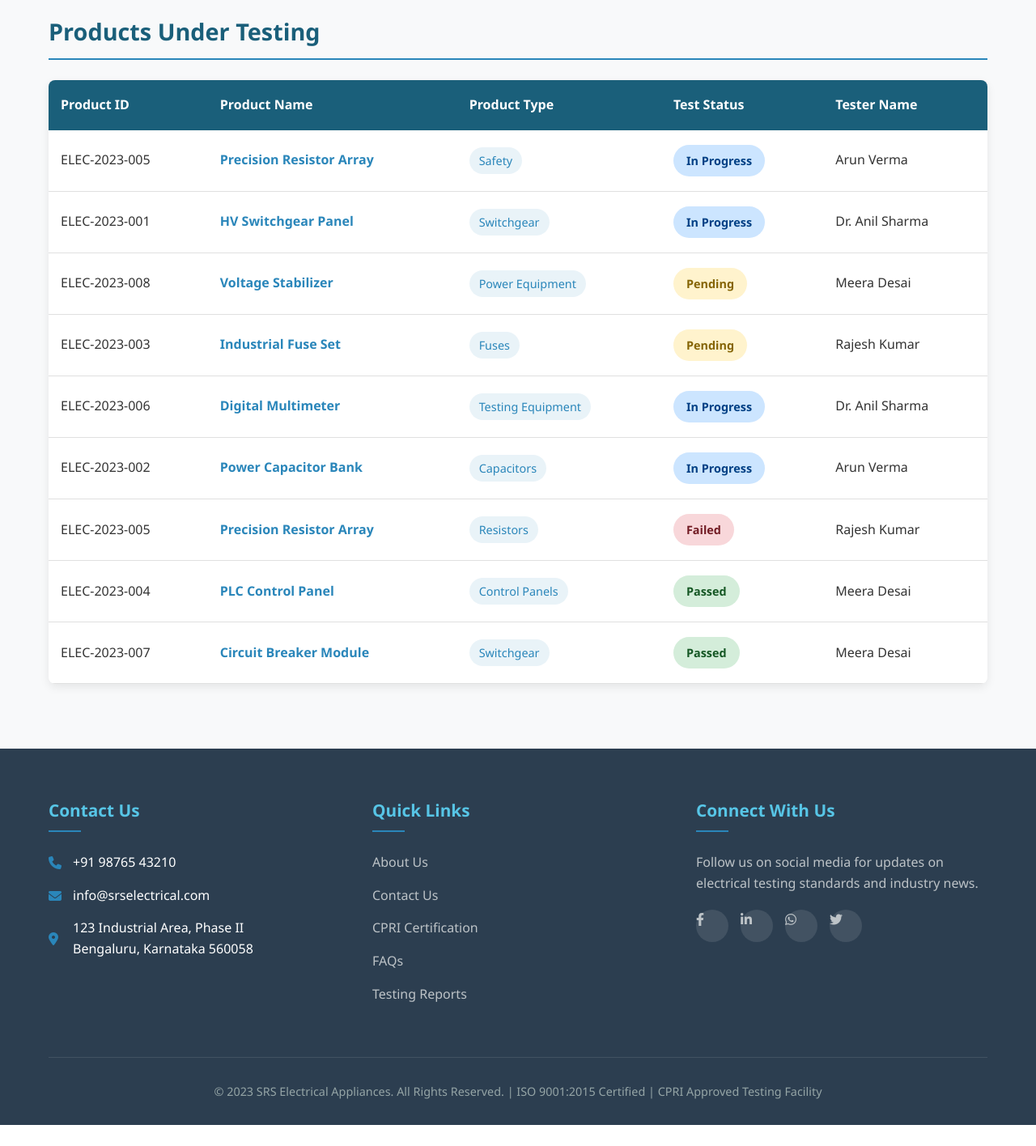
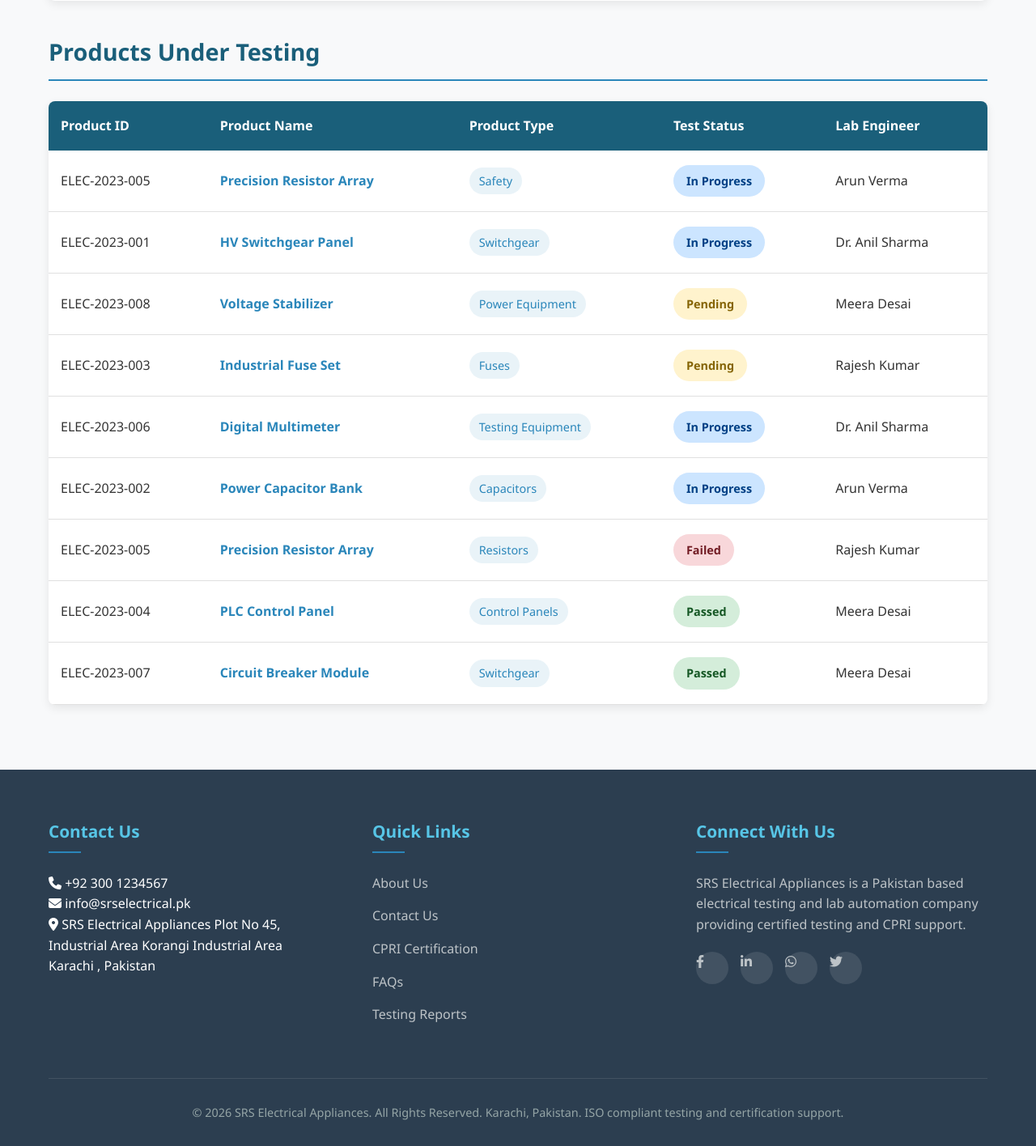
Before and after one commit to sid111/srs_testing_system, a PHP site: page /lab-testing.php in a window 1280 px wide. Shown: the part 1088-2504 px from the top of the page at 81% size. Before the commit the page ends 2478 px from the top, so only its background shows below. Run offline with PHP 8.4, Linux system fonts and the light colour scheme; data comes from the database, SQL or seed files in the repository.

```diff
--- a/dashboard.php
+++ b/dashboard.php
@@ -860,7 +860,7 @@ $reportTypes = [
                 </div>
             </header>
 
-            <!-- Stats Grid (Visual only, matching dashboardnew.php) -->
+            <!-- Stats Grid -->
             <div class="container">
                 <div class="stats-grid">
                     <div class="stat-card">
--- a/lab-testing.php
+++ b/lab-testing.php
@@ -991,7 +991,7 @@
         <header class="page-header">
             <div class="container">
                 <h1 class="page-title">Lab Testing</h1>
-                <p class="page-subtitle">Electrical Lab Automation System - Product Testing Dashboard</p>
+                <p class="page-subtitle">Pakistan's Leading Electrical Lab Automation System - Product Testing Dashboard</p>
             </div>
         </header>
 
@@ -1009,42 +1009,42 @@
             <section class="lab-testing-section">
                 <h2 class="section-title">Lab Testing Facilities</h2>
                 <p style="margin-bottom: 30px; color: var(--medium-gray);">Our state-of-the-art testing equipment
-                    ensures accurate and reliable results for all electrical products.</p>
+                    ensures accurate and reliable results for all electrical products, compliant with Pakistan Engineering Council (PEC) standards and international certifications.</p>
 
                 <div class="image-slider-container">
                     <div class="image-slider" id="imageSlider">
                         <!-- Slide 1 -->
                         <div class="slide"
-                            style="background-image: url('https://images.unsplash.com/photo-1581094794329-c8112a89af12?ixlib=rb-4.0.3&ixid=M3wxMjA3fDB8MHxwaG90by1wYWdlfHx8fGVufDB8fHx8fA%3D%3D&auto=format&fit=crop&w=2070&q=80');">
+                            style="background-image: url('assets/images/lab testing 1.jpg');">
                             <div class="slide-content">
                                 <div>
                                     <h3 class="slide-title">High Voltage Testing Lab</h3>
                                     <p class="slide-description">Advanced equipment for testing switchgear and
-                                        transformers up to 33kV</p>
+                                        transformers up to 33kV, compliant with Pakistan's electrical grid standards</p>
                                 </div>
                             </div>
                         </div>
 
                         <!-- Slide 2 -->
                         <div class="slide"
-                            style="background-image: url('https://images.unsplash.com/photo-1621905252507-b35492cc74b4?ixlib=rb-4.0.3&ixid=M3wxMjA3fDB8MHxwaG90by1wYWdlfHx8fGVufDB8fHx8fA%3D%3D&auto=format&fit=crop&w=2069&q=80');">
+                            style="background-image: url('assets/images/lab testing 2.avif');">
                             <div class="slide-content">
                                 <div>
                                     <h3 class="slide-title">Automation Control Testing</h3>
                                     <p class="slide-description">Precision testing of control panels and automation
-                                        systems</p>
+                                        systems, supporting Pakistan's growing industrial automation sector</p>
                                 </div>
                             </div>
                         </div>
 
                         <!-- Slide 3 -->
                         <div class="slide"
-                            style="background-image: url('https://images.unsplash.com/photo-1581094794329-c8112a89af12?ixlib=rb-4.0.3&ixid=M3wxMjA3fDB8MHxwaG90by1wYWdlfHx8fGVufDB8fHx8fA%3D%3D&auto=format&fit=crop&w=2070&q=80');">
+                            style="background-image: url('assets/images/lab testing 3.jpg');">
                             <div class="slide-content">
                                 <div>
                                     <h3 class="slide-title">Safety Compliance Testing</h3>
                                     <p class="slide-description">Comprehensive safety and compliance testing for all
-                                        electrical appliances</p>
+                                        electrical appliances, meeting Pakistan Standards & Quality Control Authority (PSQCA) requirements</p>
                                 </div>
                             </div>
                         </div>
@@ -1079,7 +1079,7 @@
                                     <th>Product Name</th>
                                     <th>Product Type</th>
                                     <th>Test Status</th>
-                                    <th>Tester Name</th>
+                                    <th>Lab Engineer</th>
                                 </tr>
                             </thead>
                             <tbody id="productTableBody">
@@ -1189,18 +1189,19 @@
                 <!-- Column 1: Contact Info -->
                 <div class="footer-column">
                     <h3>Contact Us</h3>
-                    <div class="contact-info">
-                        <div class="contact-item">
+                    <div class="contact-info-footer">
+                        <div class="contact-item-footer">
                             <i class="fas fa-phone"></i>
-                            <span>+91 98765 43210</span>
+                            <span>+92 300 1234567</span>
                         </div>
-                        <div class="contact-item">
+                        <div class="contact-item-footer">
                             <i class="fas fa-envelope"></i>
-                            <span>info@srselectrical.com</span>
+                            <span>info@srselectrical.pk</span>
                         </div>
-                        <div class="contact-item">
+                        <div class="contact-item-footer">
                             <i class="fas fa-map-marker-alt"></i>
-                            <span>123 Industrial Area, Phase II<br>Bengaluru, Karnataka 560058</span>
+                            <span>SRS Electrical Appliances Plot No 45, Industrial Area
+                                Korangi Industrial Area<br>Karachi , Pakistan</span>
                         </div>
                     </div>
                 </div>
@@ -1212,13 +1213,13 @@
                     <a href="contact.php">Contact Us</a>
                     <a href="cpri.php">CPRI Certification</a>
                     <a href="faqs.php">FAQs</a>
-                    <a href="reoprt.php">Testing Reports</a>
+                    <a href="report.php">Testing Reports</a>
                 </div>
 
                 <!-- Column 3: Social Media -->
                 <div class="footer-column">
                     <h3>Connect With Us</h3>
-                    <p>Follow us on social media for updates on electrical testing standards and industry news.</p>
+                    <p>SRS Electrical Appliances is a Pakistan based electrical testing and lab automation company providing certified testing and CPRI support.</p>
 
                     <div class="social-links">
                         <a href="https://www.facebook.com/" class="social-icon">
@@ -1238,8 +1239,7 @@
             </div>
 
             <div class="footer-bottom">
-                <p>&copy; 2023 SRS Electrical Appliances. All Rights Reserved. | ISO 9001:2015 Certified | CPRI Approved
-                    Testing Facility</p>
+                <p>&copy; 2026 SRS Electrical Appliances. All Rights Reserved. Karachi, Pakistan. ISO compliant testing and certification support.</p>
             </div>
         </div>
     </footer>
```
